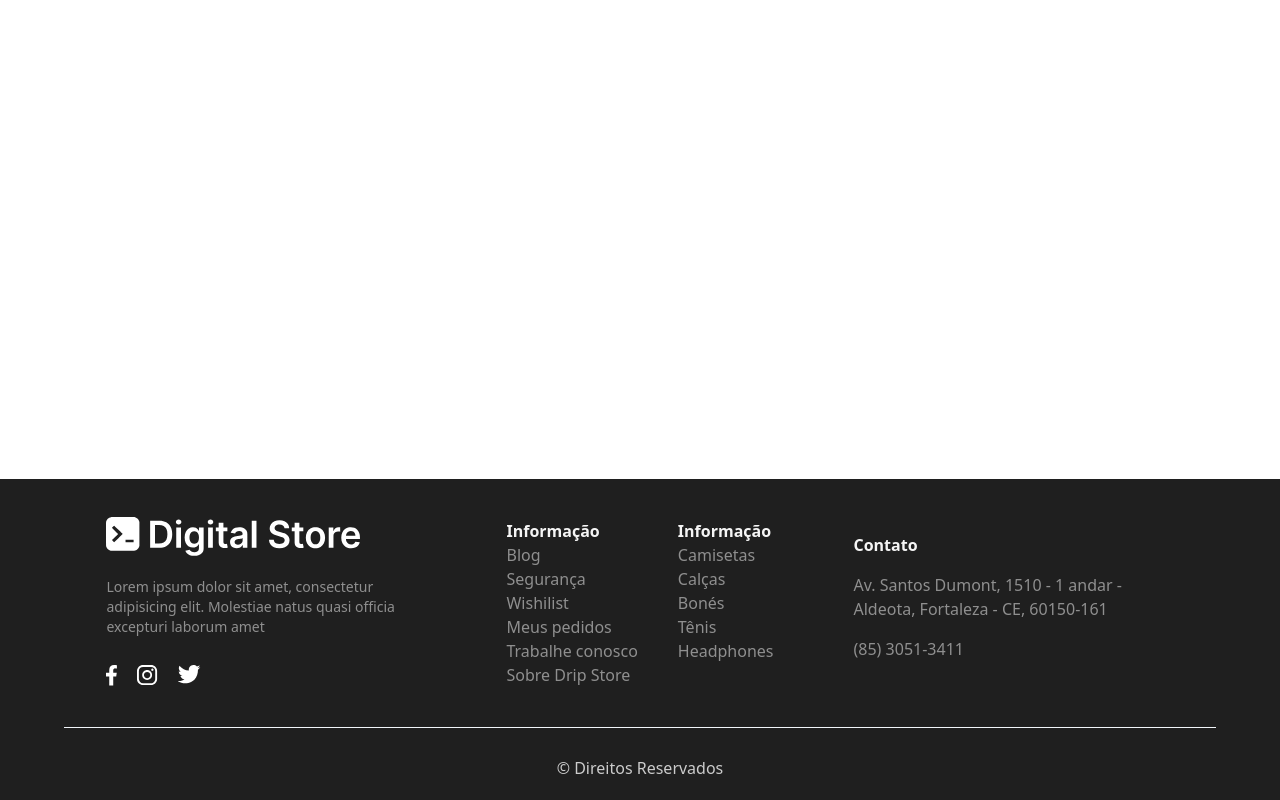
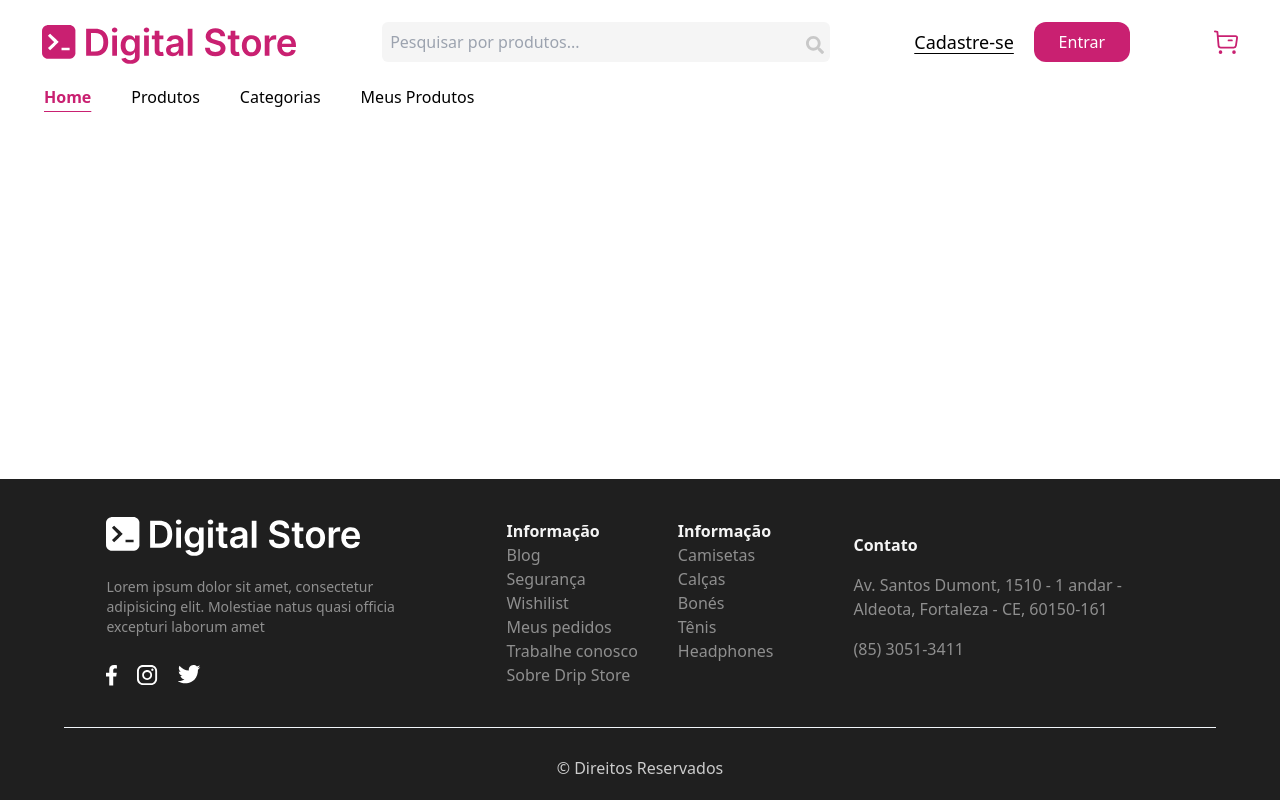
Before and after one commit to letticiamoura/ecommerce-front, a React (Vite) app: page / in a window 1280 px wide. Built offline with nearby package versions, Linux system fonts and the light colour scheme.

Commit message:
feat: Header responsivo

```diff
--- a/package.json
+++ b/package.json
@@ -12,6 +12,7 @@
   "dependencies": {
     "react": "^18.3.1",
     "react-dom": "^18.3.1",
+    "react-icons": "^5.2.1",
     "react-router-dom": "^6.25.0"
   },
   "devDependencies": {
--- /dev/null
+++ b/src/components/Button.tsx
@@ -0,0 +1,15 @@
+interface IButtonProps {
+    text: string;
+    onClick: () => void;
+    type?: "submit" | "reset" | "button";
+}
+
+export default function Button({text, type, onClick}: IButtonProps){
+
+    return(
+
+        <button type={type} onClick={onClick} className="p-2 w-32 md:w-24 rounded-xl bg-primary text-white hover:scale-105 hover:cursor-pointer hover:bg-pink-500 transition-colors">{text}</button>
+
+    )
+
+}
--- /dev/null
+++ b/src/components/Header.tsx
@@ -0,0 +1,99 @@
+import { useState } from "react";
+
+import Nav from "./Nav";
+import Menu from "./Menu";
+import Logo from "./Logo";
+
+import cart from "../assets/mini-cart.svg";
+
+import Button from "./Button";
+
+import { FaSearch } from "react-icons/fa";
+
+
+export default function Header() {
+
+    const [ open, setOpen ] = useState(false);
+    const [ openSearch, setOpenSearch ] = useState(false);
+
+    const handleOpenMenu = () => {
+        setOpen(!open);
+        setOpenSearch(false)
+    }
+
+    const handleOpenSearch = () => {
+        setOpen(false);
+        setOpenSearch(!openSearch)
+    }
+
+    const handleEntrar = () => console.log("Login");
+
+    return (
+
+        <header className="py-5 md:flex-col ">
+
+            <div className="flex justify-around items-center">
+
+                <Menu onClick={handleOpenMenu} />
+
+                <Logo type="logoHeader" />
+
+                <div className="w-[35vw] hidden lg:flex items-center justify-around bg-light-gray-3 rounded-md md:block">
+                    <input
+                        id="search"
+                        type="text"
+                        placeholder="Pesquisar por produtos..."
+                        className="p-2 w-full outline-none bg-transparent focus:border-pink-600 focus:ring-pink-600 focus:ring-2 rounded-md"
+                    />
+                    <FaSearch size={'18px'} color="#c8c8c8" className="absolute sm:top-7 sm:left-[60vw] md:left-[58vw] md:top-8 lg:left-[63vw] lg:top-9" />
+                    {/* <img src={search} alt="Icon Search" className="h-auto w-6 absolute sm:top-7 sm:left-[60vw] md:left-[61vw] md:top-7 lg:left-[65vw] lg:top-8"/> */}
+                </div>
+
+                <div className="md:flex md:items-center gap-5 hidden">
+
+                    <a className="lg:text-lg md:text-sm underline underline-offset-4 hover:text-primary hover:font-medium hover:transition-colors hover:scale-105 ease-out" href="https://google.com">Cadastre-se</a>
+
+                    <Button type="submit" text="Entrar" onClick={handleEntrar} />
+
+                </div>
+
+                <div className="flex items-center justify-around gap-1">
+
+                <FaSearch color="#c8c8c8" className="h-auto w-6 md:hidden" onClick={handleOpenSearch} />
+
+                    <div className="flex flex-col md:hidden">
+
+                        {
+                            openSearch &&
+                                <div className="flex w-screen absolute sm:p-5 top-16 left-0 p-1">
+                                    <input
+                                        id="pesquisar"
+                                        type="text"
+                                        placeholder="Pesquisar por produto... "
+                                        className="p-2 w-full rounded-md bg-light-gray-3 outline-none focus:border-pink-600 focus:ring-pink-600 focus:ring-2"
+                                    />
+
+                                    <FaSearch color="#c8c8c8" className="h-auto w-6 absolute top-3 sm:top-7 left-[90vw]"/>
+
+                                </div>
+                        }
+
+                    </div>
+
+                    <img src={cart} alt="Icon Cart" className="h-auto w-6" />
+
+                </div>
+
+            </div>
+
+            <Nav className="hidden md:block" />
+
+            {
+                open &&
+                    <Nav className="md:hidden"/>
+            }
+
+        </header>
+
+    );
+}
--- /dev/null
+++ b/src/components/Menu.tsx
@@ -0,0 +1,17 @@
+interface IMenuProps {
+    onClick: () => void;
+}
+
+export default function Menu({onClick}:IMenuProps) {
+
+    return(
+
+        <div className="flex flex-col gap-1 items-start hover:scale-y-105 hover:cursor-pointer transition-all md:hidden" onClick={onClick}>
+            <div className="h-1 w-9 bg-dark-gray-2 rounded-tl-md rounded-br-md"></div>
+            <div className="h-1 w-8 bg-dark-gray-2 rounded-tl-md rounded-br-md"></div>
+            <div className="h-1 w-9 bg-dark-gray-2 rounded-tl-md rounded-br-md"></div>
+        </div>
+
+    )
+
+}
--- /dev/null
+++ b/src/components/Nav.tsx
@@ -0,0 +1,24 @@
+interface IClassStyle {
+    className: string
+}
+
+export default function Nav({className}: IClassStyle) {
+
+    return(
+
+        <nav className={className}>
+
+            <ul className="py-5 px-11 flex gap-10 items-start justify-start font-thin">
+
+                <li className="text-primary font-bold underline underline-offset-8 hover:scale-110 cursor-pointer ease-linear">Home</li>
+                <li className="hover:text-primary hover:font-semibold hover:underline underline-offset-8 hover:cursor-pointer transition-colors ease-out hover:scale-105 delay-100">Produtos</li>
+                <li className="hover:text-primary hover:font-semibold hover:underline underline-offset-8 hover:cursor-pointer transition-colors ease-out hover:scale-105 delay-100">Categorias</li>
+                <li className="hover:text-primary hover:font-semibold hover:underline underline-offset-8 hover:cursor-pointer transition-colors ease-out hover:scale-105 delay-100">Meus Produtos</li>
+
+            </ul>
+
+        </nav>
+
+    )
+
+}
--- a/src/pages/Layout.tsx
+++ b/src/pages/Layout.tsx
@@ -1,10 +1,13 @@
 import Footer from "../components/Footer";
+import Header from "../components/Header";
 
 export default function Layout() {
 
     return(
 
         <div>
+
+            <Header />
 
             <Footer />
 
```
Also changed, not shown: src/assets/search.svg (added), 1 other file (tests, documents, lock files or other folders).
